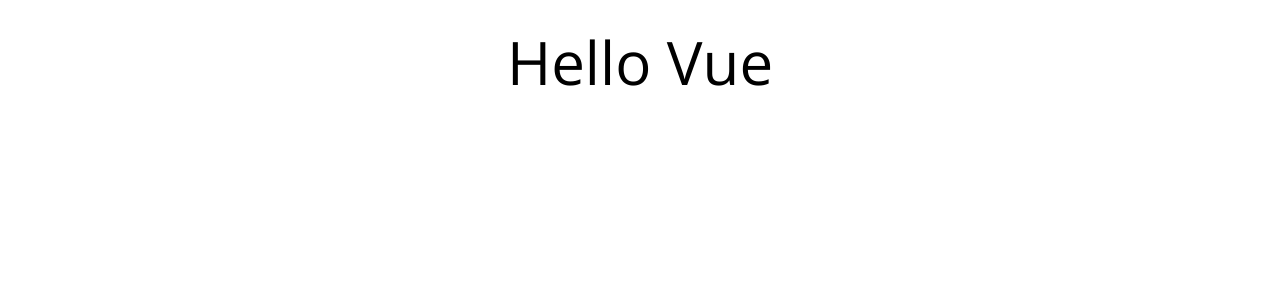
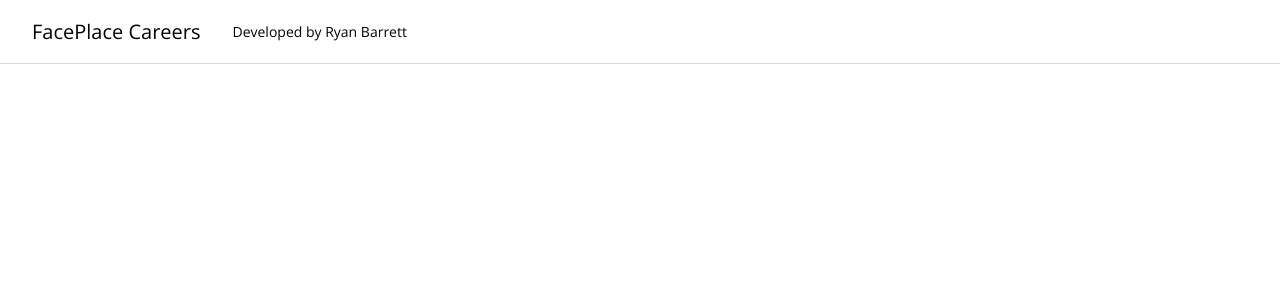
Before and after one commit to matthewmjm/careers-site, a Vue app: page / in a window 1280 px wide. Shown: the top 300 px of the page. Built offline with nearby package versions, Linux system fonts and the light colour scheme.

Commit message:
vitest config and Main Nav component

```diff
--- a/src/App.vue
+++ b/src/App.vue
@@ -1,3 +1,8 @@
 <template>
-  <h1 class="mt-8 text-center text-6xl">Hello Vue</h1>
+  <!-- <h1 class="mt-8 text-center text-6xl">Hello Vue</h1> -->
+  <MainNav />
 </template>
+
+<script setup>
+import MainNav from "@/components/MainNav.vue";
+</script>
--- /dev/null
+++ b/src/components/MainNav.vue
@@ -0,0 +1,24 @@
+<template>
+  <header class="w-full text-sm">
+    <div class="fixed left-0 top-0 h-16 w-full bg-white">
+      <div
+        class="border-brand-gray-1 mx-auto flex h-full flex-nowrap border-b border-solid px-8"
+      >
+        <a href="/" class="flex h-full items-center text-xl"
+          >{{ company }} Careers</a
+        >
+        <h2 class="ml-8 flex h-full items-center">
+          Developed by {{ author.firstName }} {{ author.lastName }}
+        </h2>
+      </div>
+    </div>
+  </header>
+</template>
+
+<script setup>
+const company = "FacePlace";
+const author = {
+  firstName: "Ryan",
+  lastName: "Barrett",
+};
+</script>
--- a/tailwind.config.js
+++ b/tailwind.config.js
@@ -8,6 +8,11 @@
       fontFamily: {
         sans: ["Open Sans", ...defaultTheme.fontFamily.sans],
       },
+      colors: {
+        "brand-gray-1": "#dadce0",
+        "brand-blue-1": "#1967d2",
+        "brand-green-1": "#137333",
+      },
     },
   },
   plugins: [],
--- a/vite.config.js
+++ b/vite.config.js
@@ -11,4 +11,7 @@
       "@": fileURLToPath(new URL("./src", import.meta.url)),
     },
   },
+  test: {
+    globals: true,
+  }
 });
```
Also changed, not shown: package.json (+5 -4 lines), .eslintrc.cjs, 1 other file (tests, documents, lock files or other folders).
